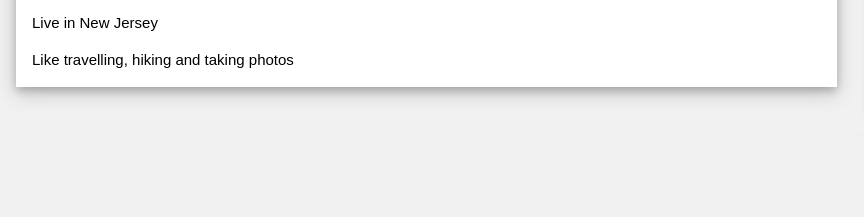
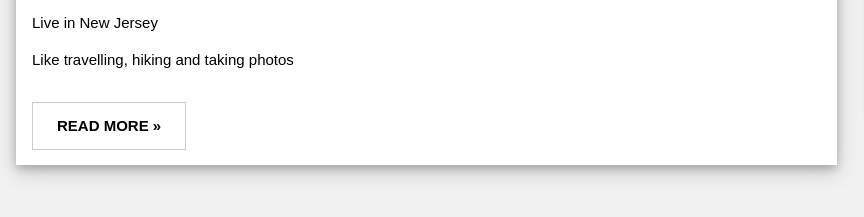
Before and after one commit to ylynn/personal-homepage, a plain HTML site: page startup-systems/index.html in a window 1280 px wide. Shown: the part 347-564 px from the top of the page, 0-864 px from the left. Drawn offline with Linux system fonts and the light colour scheme; grey boxes are pictures that could not be loaded; a web font is replaced by a local one.

Commit message:
Update index.html

```diff
--- a/startup-systems/index.html
+++ b/startup-systems/index.html
@@ -29,7 +29,12 @@ body,h1,h2,h3,h4,h5 {font-family: "Raleway", sans-serif}
       <p>Study in the CS program</p>
       <p>Live in New Jersey</p>
       <p>Like travelling, hiking and taking photos</P>
-
+      <div class="w3-row">
+        <div class="w3-col m8 s12">
+          <p><button class="w3-btn w3-padding-large w3-white w3-border w3-hover-border-black" onclick="document.getElementById('demo').innerHTML = 'hi there'"><b>READ MORE »</b></button></p>
+          <p id="demo"></p>
+        </div>
+      </div>
 
     </div>
   </div>
```
